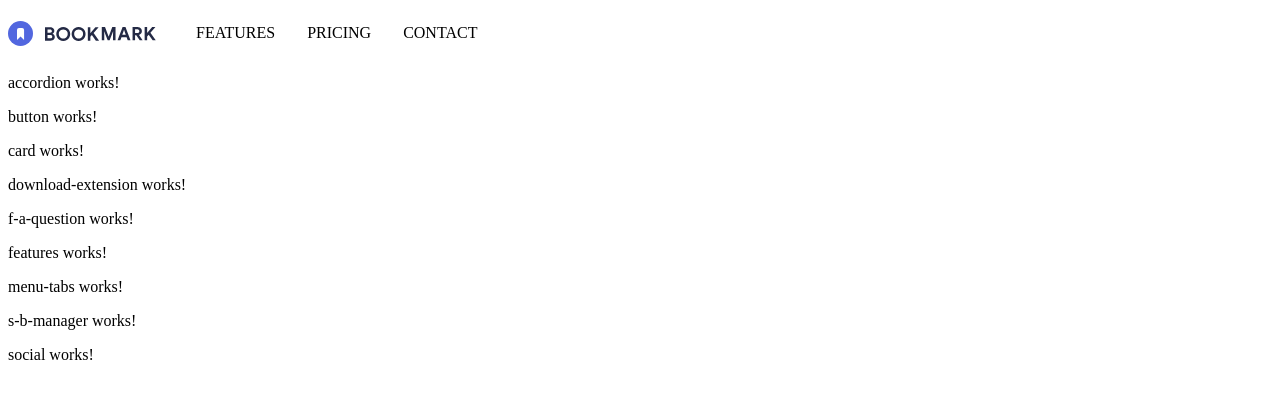
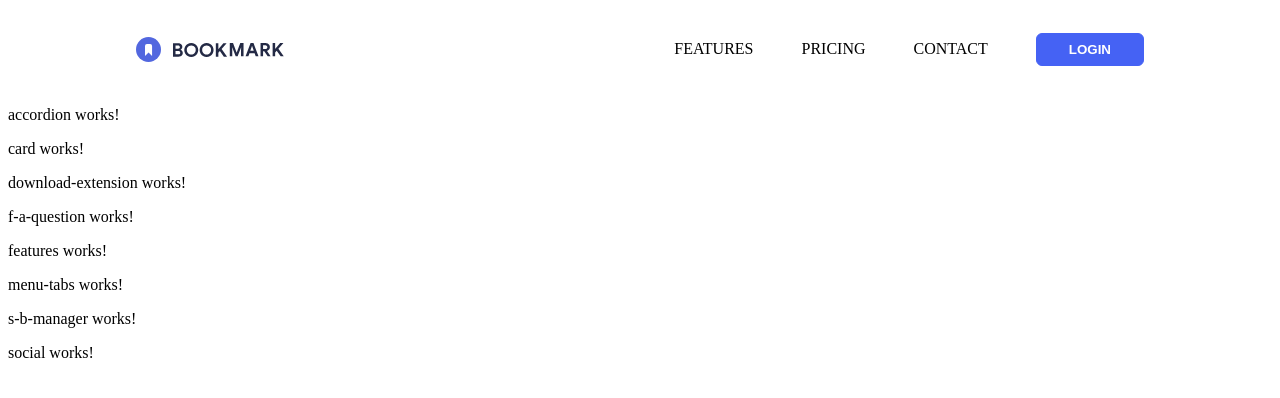
Before and after one commit to VictorGonPe/Angular-Bookmark, an Angular app: page / in a window 1280 px wide. Shown: the top 398 px of the page. Built offline with nearby package versions, Linux system fonts and the light colour scheme.

Commit message:
feat: finish header first version

```diff
--- a/src/app/app.component.html
+++ b/src/app/app.component.html
@@ -1,6 +1,5 @@
 <app-header></app-header>
 <app-accordion></app-accordion>
-<app-button></app-button>
 <app-card></app-card>
 <app-download-extension></app-download-extension>
 <app-f-a-question></app-f-a-question>
--- a/src/app/components/button/button.component.html
+++ b/src/app/components/button/button.component.html
@@ -1 +1 @@
-<p>button works!</p>
+<button (click)="buttonClick()">{{textButton}}</button>
--- a/src/app/components/button/button.component.scss
+++ b/src/app/components/button/button.component.scss
@@ -0,0 +1,14 @@
+button {
+    padding: 0.5rem 2rem;
+    background-color: rgb(69, 98, 244);
+    border-radius: 6px;
+    border: 1px solid rgb(69, 98, 244) ;
+    color: white;
+    font-weight: 700;
+    &:hover {
+        background-color: white;
+        border: 1px solid rgb(241, 84, 84) ;
+        color: rgb(241, 84, 84);
+        cursor: pointer;
+    }
+}
--- a/src/app/components/button/button.component.ts
+++ b/src/app/components/button/button.component.ts
@@ -8,4 +8,10 @@ import { Component } from '@angular/core';
 })
 export class ButtonComponent {
 
+  textButton: string = "LOGIN";
+
+  buttonClick(): void {
+    console.log('Botón clicado');
+  }
+
 }
--- a/src/app/components/header/header.component.html
+++ b/src/app/components/header/header.component.html
@@ -1 +1,4 @@
-<app-menu-logo></app-menu-logo>
+<header>
+  <app-menu-logo></app-menu-logo>
+  <app-button></app-button>
+</header>
--- a/src/app/components/header/header.component.scss
+++ b/src/app/components/header/header.component.scss
@@ -0,0 +1,7 @@
+header {
+    display: grid;
+    grid-template-columns: 1fr auto;
+    align-items: center;
+    gap: 3rem;
+    padding: 1rem 8rem;
+}
--- a/src/app/components/header/header.component.ts
+++ b/src/app/components/header/header.component.ts
@@ -1,9 +1,10 @@
 import { Component } from '@angular/core';
 import { MenuLogoComponent } from "../menu-logo/menu-logo.component";
+import { ButtonComponent } from "../button/button.component";
 
 @Component({
   selector: 'app-header',
-  imports: [MenuLogoComponent],
+  imports: [MenuLogoComponent, ButtonComponent],
   templateUrl: './header.component.html',
   styleUrl: './header.component.scss'
 })
--- a/src/app/components/menu-logo/menu-logo.component.html
+++ b/src/app/components/menu-logo/menu-logo.component.html
@@ -1,9 +1,11 @@
-<div>
-<img src="assets/img/logo-bookmark.svg" alt="Logo">
+<div class="menu-logo">
+  <img src="assets/img/logo-bookmark.svg" alt="Logo" />
 
-<ul>
+  <ul class="menu">
     @for (item of menu; track $index) {
-        <li>{{item}}</li>
+    <li>
+      <a href="#">{{ item }}</a>
+    </li>
     }
-</ul>
+  </ul>
 </div>
--- a/src/app/components/menu-logo/menu-logo.component.scss
+++ b/src/app/components/menu-logo/menu-logo.component.scss
@@ -1,16 +1,24 @@
-div {
+.menu-logo {
     display: flex;
     align-items: center;
-    //justify-content: space-between;
+    justify-content: space-between;
 }
 
-ul {
+.menu {
     display: flex;
     flex-direction: row;
-    gap: 2rem;
+    gap: 3rem;
 
 }
 
 li {
     list-style: none;
+    &:hover {
+        color: rgb(241, 84, 84);
+    }
 }
+
+a {
+    text-decoration: none;
+    color: inherit;
+}
```
